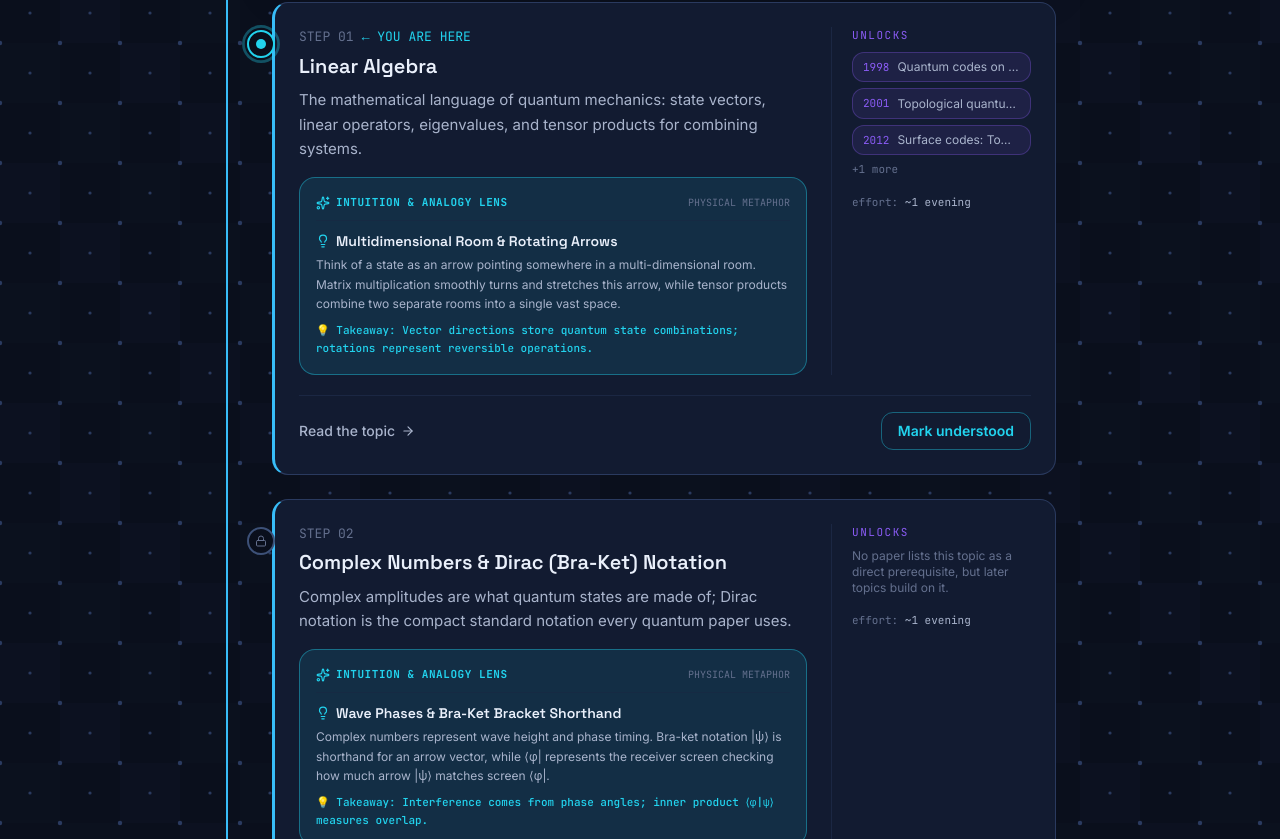
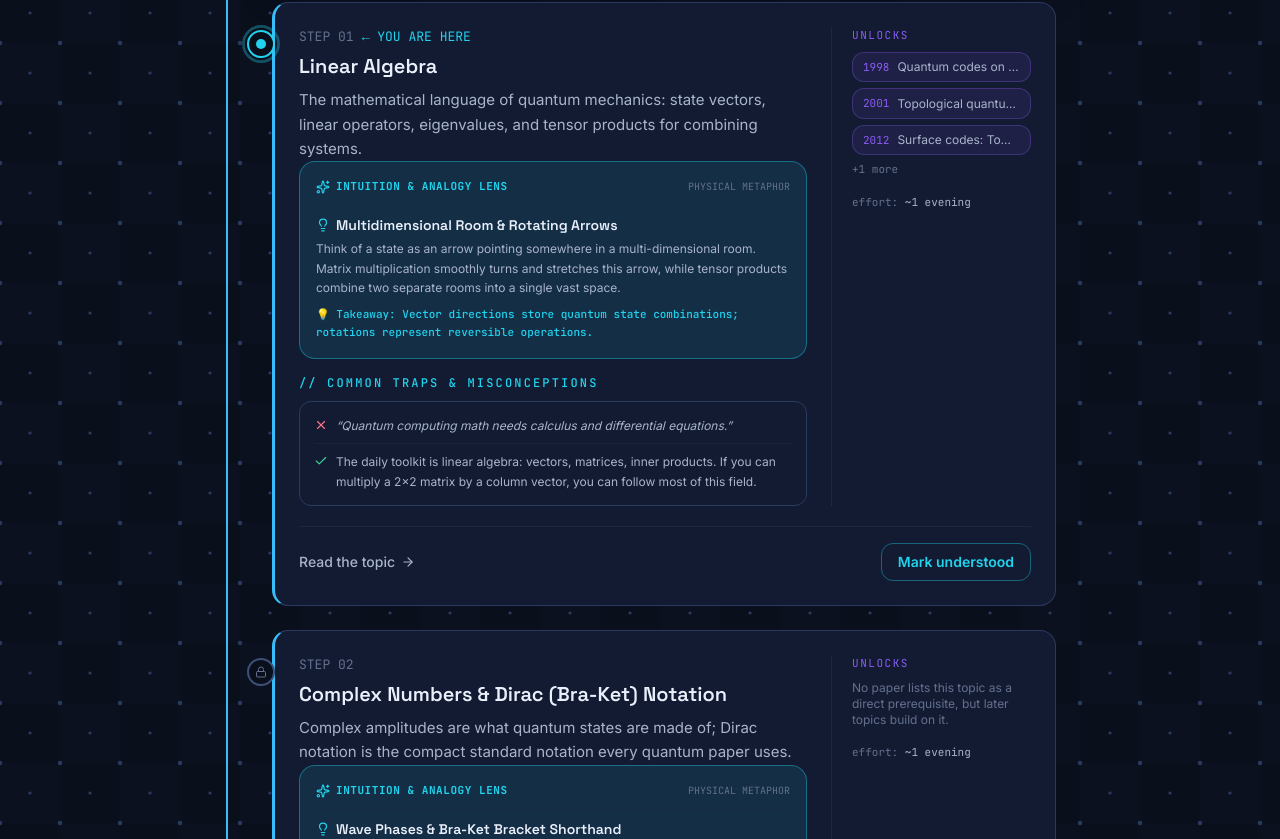
Before and after one commit to galic1987/lattice-atlas, a React (Vite) app in the folder app/: page /path in a window 1280 px wide. Shown: the part 1821-2660 px from the top of the page. Built offline with nearby package versions, Linux system fonts and the light colour scheme.

Commit message:
feat: consolidate TopicLensInsight and Misconceptions into unified drawer section

```diff
--- a/app/src/components/TopicLensInsight.tsx
+++ b/app/src/components/TopicLensInsight.tsx
@@ -1,22 +1,34 @@
 import { motion } from 'framer-motion';
-import { Atom, Lightbulb, Sparkles } from 'lucide-react';
+import { Atom, Lightbulb, Sparkles, X, Check } from 'lucide-react';
 import { TOPIC_COGNITIVE_LENS } from '@/data/cognitive_lens';
 import { useProgress } from '@/store/progress';
+import insightsJson from '@/data/topic_insights.json';
+
+interface TopicInsight {
+  intuition?: string;
+  misconceptions?: { myth: string; truth: string }[];
+}
+
+const INSIGHTS = insightsJson as Record<string, TopicInsight>;
 
 export default function TopicLensInsight({ topicId }: { topicId: string }) {
   const { lensMode } = useProgress();
   const data = TOPIC_COGNITIVE_LENS[topicId];
-  if (!data) return null;
-
+  const insight = INSIGHTS[topicId];
   const isIntuition = lensMode === 'intuition';
 
+  if (!data && !insight) return null;
+
   return (
+    <div className="flex flex-col gap-4">
+      {/* Dynamic Cognitive Lens Card */}
+      {data && (
         <motion.div
           key={lensMode}
           initial={{ opacity: 0, y: 6 }}
           animate={{ opacity: 1, y: 0 }}
           transition={{ duration: 0.25 }}
-      className={`mt-4 rounded-xl border p-4 text-xs leading-relaxed transition-colors ${
+          className={`rounded-xl border p-4 text-xs leading-relaxed transition-colors ${
             isIntuition
               ? 'border-plaquette/40 bg-plaquette/10 text-text-hi'
               : 'border-magic/40 bg-magic/10 text-text-hi'
@@ -66,5 +78,28 @@ export default function TopicLensInsight({ topicId }: { topicId: string }) {
             )}
           </div>
         </motion.div>
+      )}
+
+      {/* Common Traps & Misconceptions */}
+      {insight?.misconceptions && insight.misconceptions.length > 0 && (
+        <div>
+          <p className="eyebrow mb-2.5">// COMMON TRAPS & MISCONCEPTIONS</p>
+          <div className="flex flex-col gap-2.5">
+            {insight.misconceptions.map((m, i) => (
+              <div key={i} className="rounded-lg border border-ink-600 bg-ink-800 p-3.5">
+                <p className="flex gap-2 text-xs leading-relaxed text-text-mid">
+                  <X className="mt-0.5 h-3.5 w-3.5 shrink-0 text-syndrome" aria-hidden />
+                  <span className="italic">&ldquo;{m.myth}&rdquo;</span>
+                </p>
+                <p className="mt-2 flex gap-2 border-t border-ink-700/60 pt-2 text-xs leading-relaxed text-text-mid">
+                  <Check className="mt-0.5 h-3.5 w-3.5 shrink-0 text-stabilizer" aria-hidden />
+                  <span>{m.truth}</span>
+                </p>
+              </div>
+            ))}
+          </div>
+        </div>
+      )}
+    </div>
   );
 }
```
Lines whose indentation alone changed are shown as unchanged.
